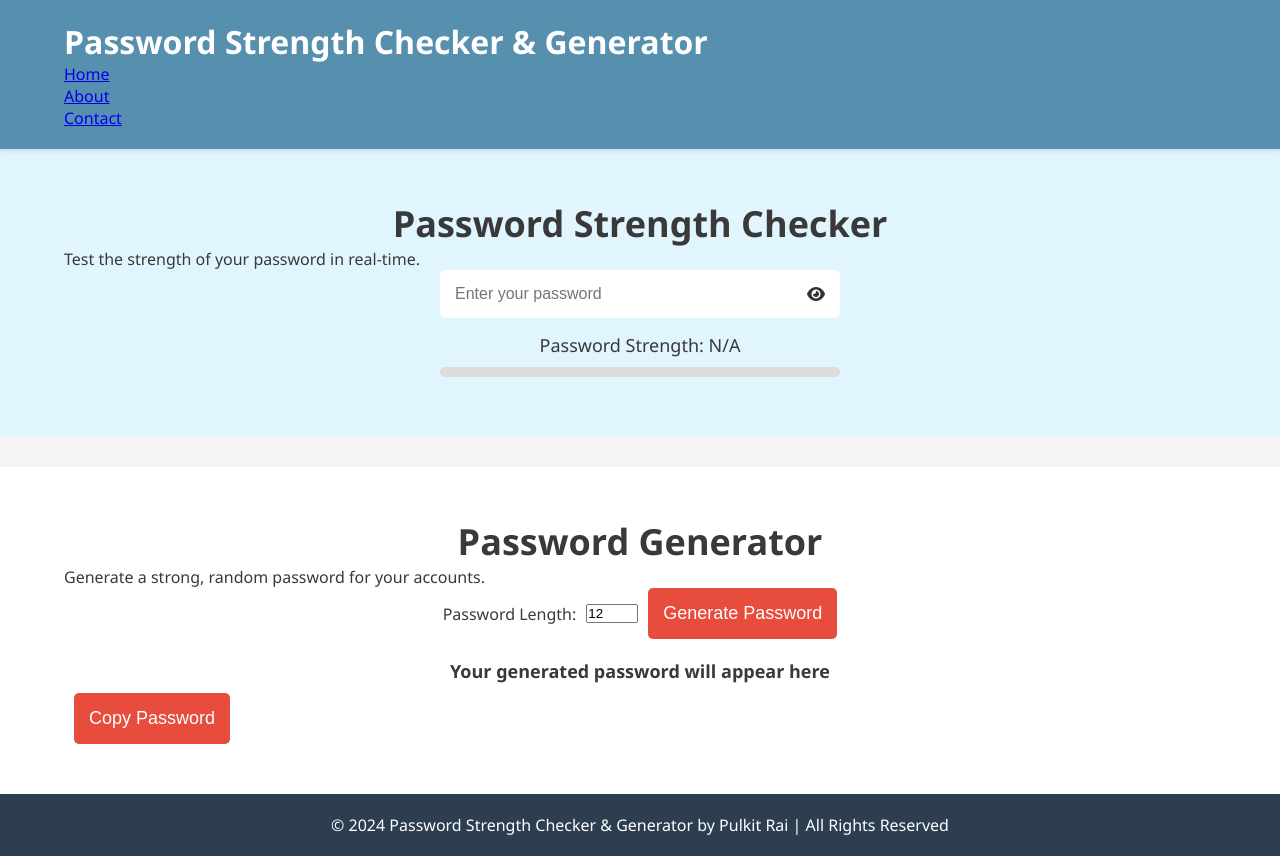
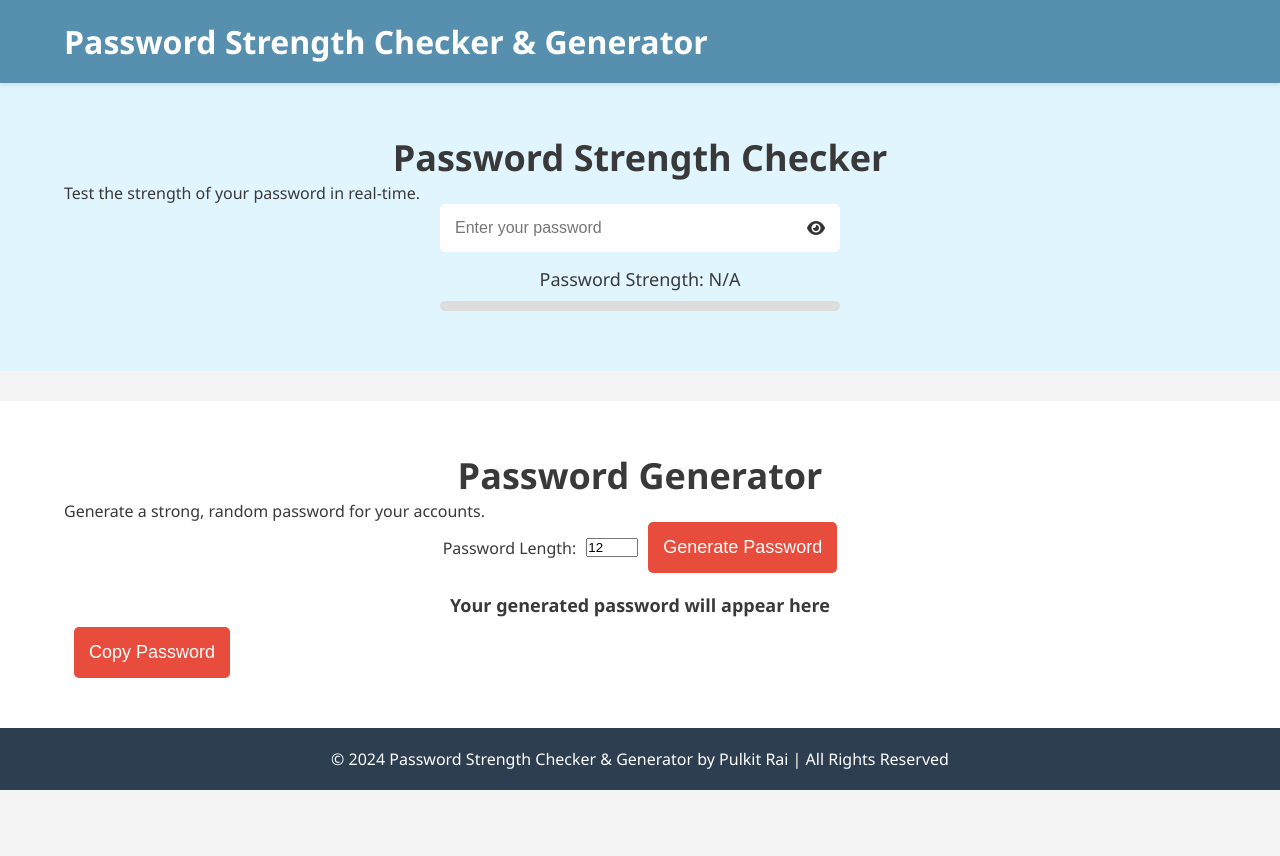
Before and after one commit to pulktrai/Password-Strength-Checker---Generator, a plain HTML site: page index.html in a window 1280 px wide. After the commit the page ends 800 px from the top, so only its background shows below. Drawn offline with Linux system fonts and the light colour scheme.

Commit message:
Update index.html

```diff
--- a/index.html
+++ b/index.html
@@ -13,9 +13,7 @@
             <h1>Password Strength Checker & Generator</h1>
             <nav>
                 <ul>
-                    <li><a href="#home" class="active">Home</a></li>
-                    <li><a href="#about">About</a></li>
-                    <li><a href="#contact">Contact</a></li>
+
                 </ul>
             </nav>
         </div>
```
